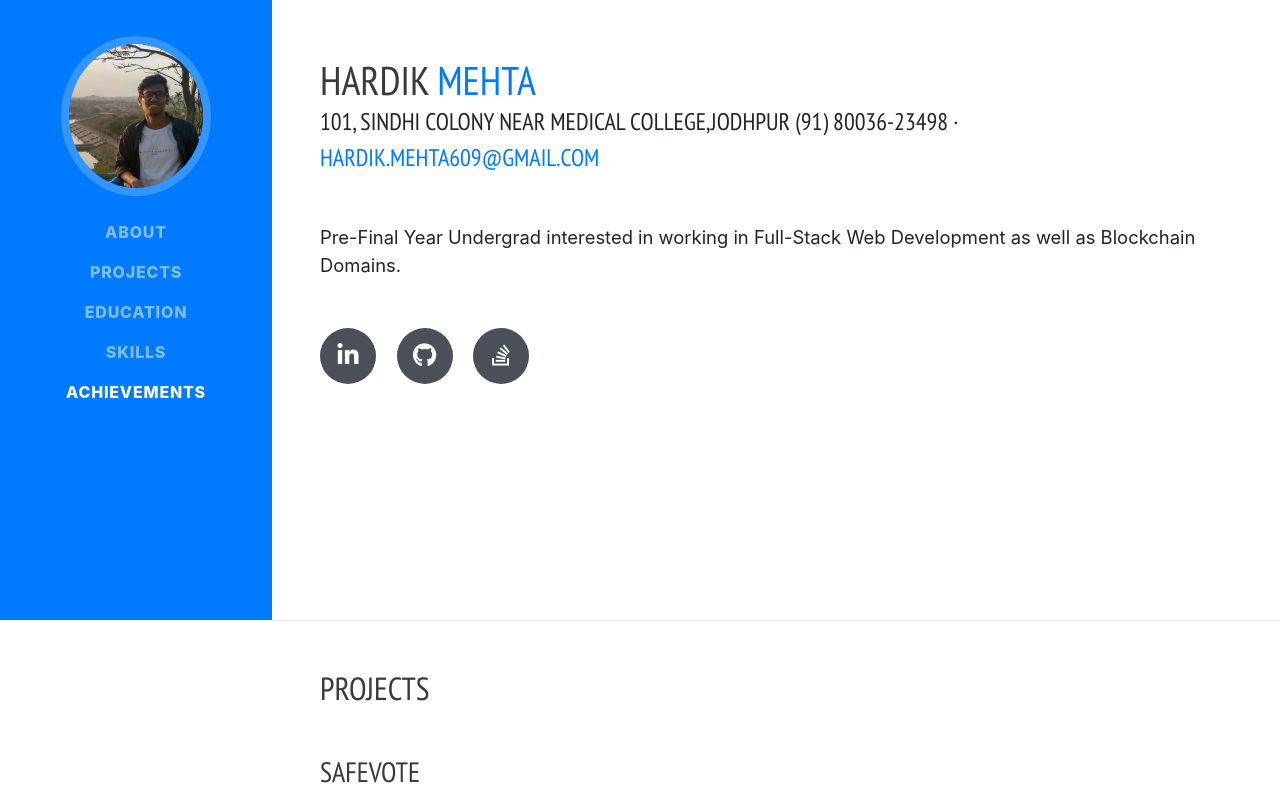
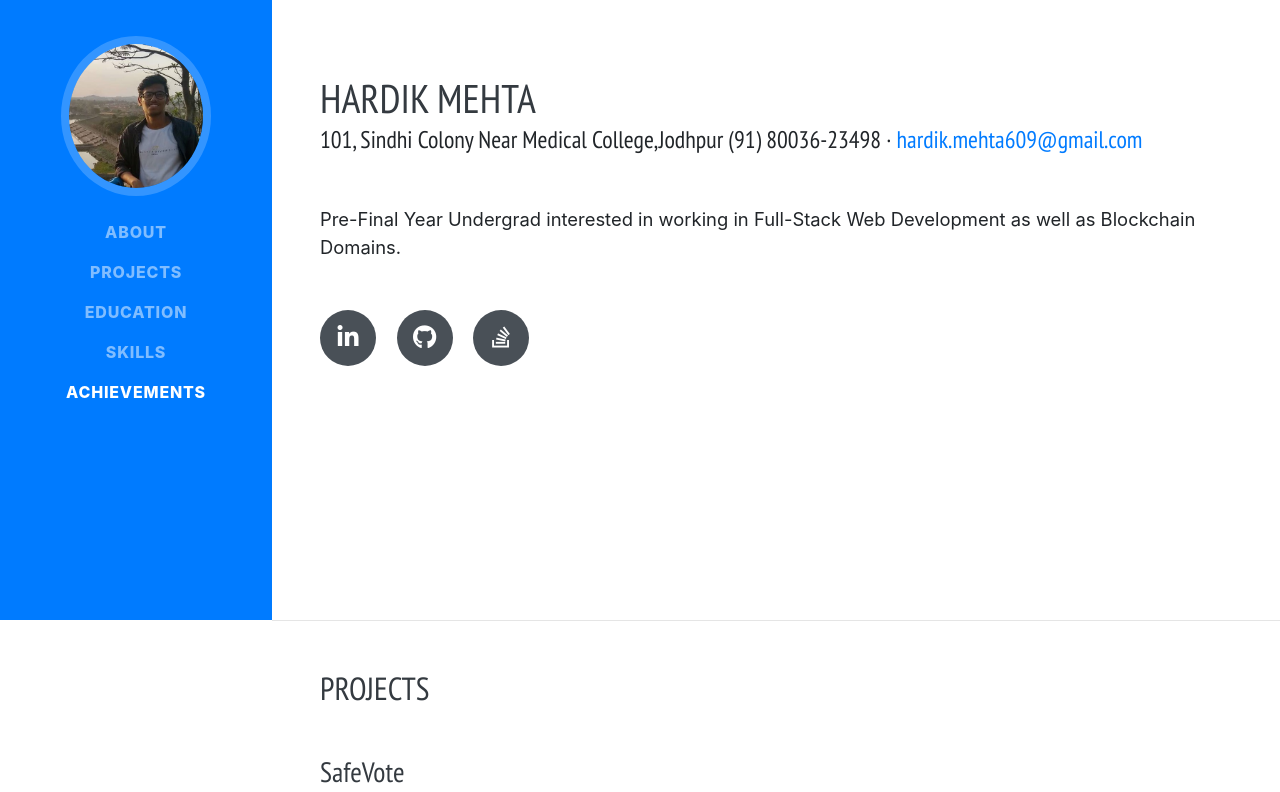
Before and after one commit to HardikM1999/hardikm1999.github.io, a website with bundled scripts: page index.html in a window 1280 px wide. Shown: the part 180-972 px from the top of the page. Built offline with nearby package versions, Linux system fonts and the light colour scheme; a web font is replaced by a local one.

Commit message:
design changes

```diff
--- a/index.html
+++ b/index.html
@@ -60,8 +60,8 @@
 
     <section class="resume-section p-3 p-lg-5 d-flex align-items-center" id="about">
       <div class="w-100">
-        <h1 class="mb-0">Hardik
-          <span class="text-primary">Mehta</span>
+        <h1 class="mb-0">Hardik Mehta
+          <!--<span class="text-primary">Mehta</span>-->
         </h1>
         <div class="subheading mb-5">101, Sindhi Colony Near Medical College,Jodhpur (91) 80036-23498 ·
           <a href="mailto:hardik.mehta609@gmail.com">hardik.mehta609@gmail.com</a>
--- a/scss/_global.scss
+++ b/scss/_global.scss
@@ -20,8 +20,14 @@ h5,
 h6 {
   @include heading-font;
   font-weight: 700;
+  color: $gray-800;
+}
+h1,
+h2,
+h4,
+h5,
+h6{
   text-transform: uppercase;
-  color: $gray-800;
 }
 
 h1 {
@@ -43,7 +49,7 @@ p.lead {
 }
 
 .subheading {
-  text-transform: uppercase;
+  //text-transform: uppercase;
   font-weight: 500;
   @include heading-font;
   font-size: 1.5rem;
--- a/scss/_variables.scss
+++ b/scss/_variables.scss
@@ -25,7 +25,7 @@ $green:   #28a745 !default;
 $teal:    #20c997 !default;
 $cyan:    #17a2b8 !default;
 
-$primary:       $orange !default;
+$primary:       #4d82cb !default;
 $secondary:     $gray-600 !default;
 $success:       $green !default;
 $info:          $cyan !default;
```
Also changed, not shown: css/resume.css, css/resume.min.css.
